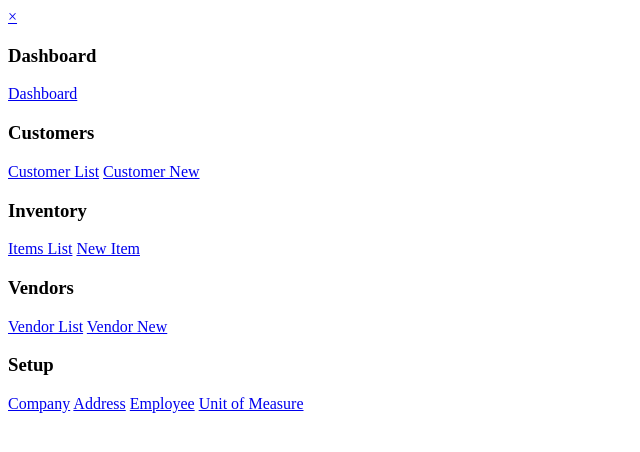
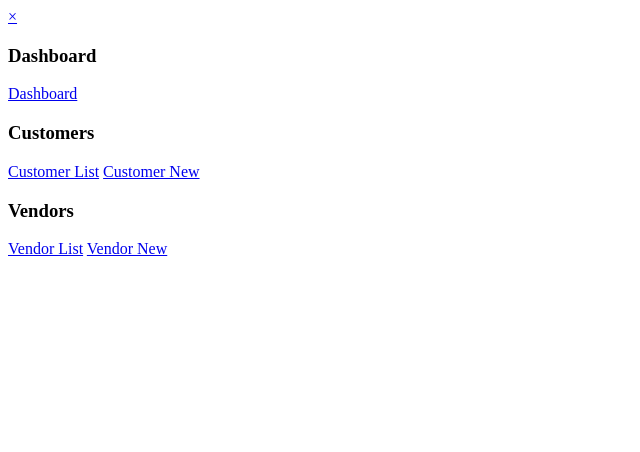
Before and after one commit to ScorpioCoding/CallCenter, a PHP site: page /sidebar.admin.phtml in a window 1280 px wide. Shown: the top 452 px of the page, without its empty margins (0-640 px from the left). Run offline with PHP 8.4, Linux system fonts and the light colour scheme; data that the repository does not hold is empty.

Commit message:
mod sidebar

```diff
--- a/dev/views/layout/sidebar.admin.phtml
+++ b/dev/views/layout/sidebar.admin.phtml
@@ -17,11 +17,7 @@
     <a href="/customer/new" onclick="closeNav()">Customer New</a>
   </div>
 
-  <div class="sub">
-    <h3>Inventory</h3>
-    <a href="/items/list" onclick="closeNav()">Items List</a>
-    <a href="/items/new" onclick="closeNav()">New Item</a>
-  </div>
+
 
   <div class="sub">
     <h3>Vendors</h3>
@@ -31,15 +27,6 @@
 
 
 
-  <div class="sub">
-    <h3>Setup</h3>
-    <a href="/admin/setup/company" onclick="closeNav()">Company</a>
-    <a href="/admin/setup/address" onclick="closeNav()">Address</a>
-    <a href="/admin/setup/employee" onclick="closeNav()">Employee</a>
-    <a href="/admin/setup/uom" onclick="closeNav()">Unit of Measure</a>
-  </div>
-
-
 
 
 
```
Also changed, not shown: dev/views/layout/sidebar.super.phtml (+0 -15 lines).
